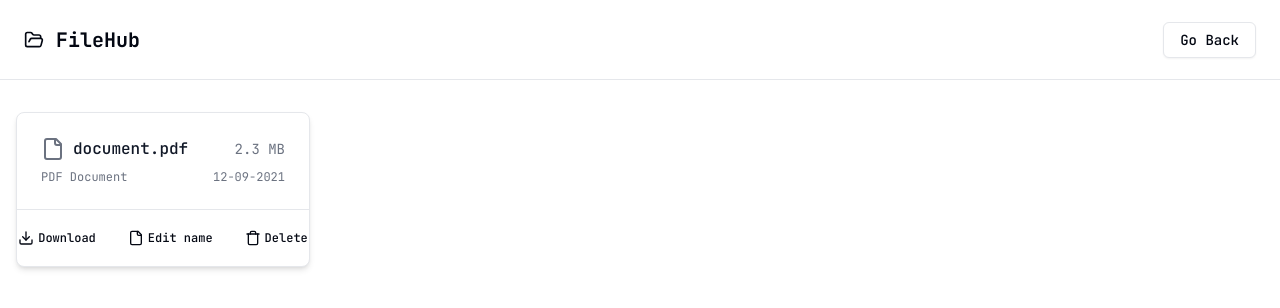
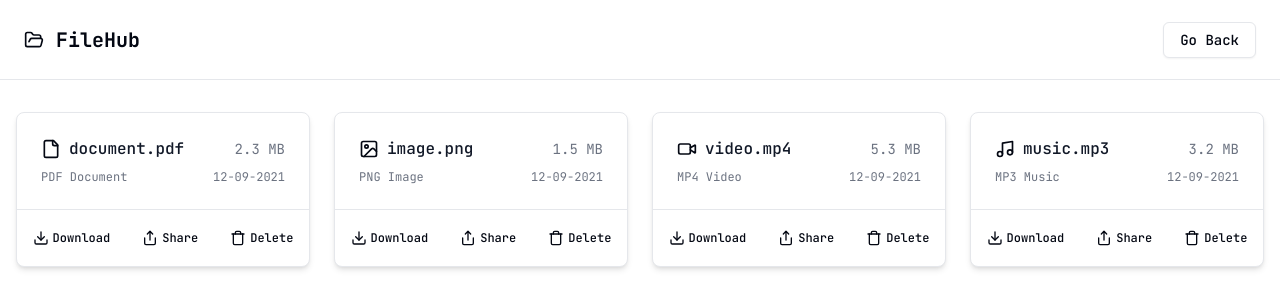
Before and after one commit to FavioMagallanes/File-Hub, a React (Vite) app: page /files in a window 1280 px wide. Shown: the top 308 px of the page. Built offline with nearby package versions, Linux system fonts and the light colour scheme.

Commit message:
change icons in cards

```diff
--- a/src/components/files/files-card/files-card.tsx
+++ b/src/components/files/files-card/files-card.tsx
@@ -1,57 +1,46 @@
 import { FC } from "react";
 import { Button } from "../../ui/button";
 import Icon from "../../icon/icon";
+import { FilesCardProps } from "../../../types/interfaces";
 
-export const FilesCard: FC = () => {
+export const FilesCard: FC<FilesCardProps> = ({
+  name,
+  size,
+  type,
+  date,
+  icon,
+}) => {
   return (
     <div className="bg-white dark:bg-gray-950 rounded-lg shadow-md overflow-hidden  hover:shadow-lg border">
       <div className="p-6">
         <div className="flex items-center justify-between mb-2">
           <div className="flex items-center">
-            <Icon
-              name="File"
-              className="w-6 h-6 mr-2 text-gray-500 dark:text-gray-400"
-            />
+            {icon}
             <p className="font-medium text-gray-900 dark:text-gray-50 hover:underline">
-              document.pdf
+              {name}
             </p>
           </div>
           <span className="text-sm text-gray-500 dark:text-gray-400">
-            2.3 MB
+            {size}
           </span>
         </div>
         <div className="flex justify-between items-center">
-          <p className="text-xs text-gray-500 dark:text-gray-400">
-            PDF Document
-          </p>
-          <p className="text-xs text-gray-500 dark:text-gray-400">12-09-2021</p>
+          <p className="text-xs text-gray-500 dark:text-gray-400">{type}</p>
+          <p className="text-xs text-gray-500 dark:text-gray-400">{date}</p>
         </div>
       </div>
       <div className="border-t border-gray-200 dark:border-gray-800 px-4 py-3 flex justify-center space-x-2">
-        <Button size="sm" variant="ghost" className="group hover:text-gray-600">
-          <Icon
-            name="Download"
-            className="w-4 h-4 mr-1 group-hover:text-green-500"
-          />
+        <Button size="sm" variant="ghost">
+          <Icon name="Download" className="w-4 h-4 mr-1" />
           Download
         </Button>
-        <Button size="sm" variant="ghost" className="group hover:text-gray-600">
-          <Icon
-            name="File"
-            className="w-4 h-4 mr-1 group-hover:text-blue-300"
-          />
-          Edit name
+        <Button size="sm" variant="ghost">
+          <Icon name="Share" className="w-4 h-4 mr-1" />
+          Share
         </Button>
-        <Button
-          color="red"
-          size="sm"
-          variant="ghost"
-          className="group hover:text-gray-600"
-        >
-          <Icon
-            name="Trash"
-            className="w-4 h-4 mr-1 group-hover:text-red-300"
-          />
+
+        <Button color="red" size="sm" variant="ghost">
+          <Icon name="Trash" className="w-4 h-4 mr-1" />
           Delete
         </Button>
       </div>
--- a/src/components/files/files-folder-card/files-folder-card.tsx
+++ b/src/components/files/files-folder-card/files-folder-card.tsx
@@ -5,12 +5,13 @@ import { FilesUploadForm } from "../files-upload-form/files-upload-form";
 import { Dialog, DialogContent, DialogTrigger } from "../../ui/dialog";
 import { Button } from "../../ui/button";
 
-import Icon from "../../icon/icon";
+import  Icon  from '../../icon/icon'
 
 export const FilesFolderCard: FC<FilesFolderCardProps> = ({
   name,
   filesCount,
   filesTypes,
+  icon,
 }) => {
   return (
     <div className="bg-white dark:bg-gray-950 rounded-lg shadow-md overflow-hidden">
@@ -18,10 +19,7 @@ export const FilesFolderCard: FC<FilesFolderCardProps> = ({
         <div className="p-4">
           <div className="flex items-center justify-between mb-2">
             <div className="flex items-center">
-              <Icon
-                name="Folder"
-                className="w-6 h-6 mr-2 text-gray-500 dark:text-gray-400"
-              />
+              {icon}
               <p className="font-medium text-gray-900 dark:text-gray-50 hover:underline">
                 {name}
               </p>
@@ -43,8 +41,8 @@ export const FilesFolderCard: FC<FilesFolderCardProps> = ({
               size="sm"
               variant="outline"
             >
-              <Icon name="FilePlus2" className="w-4 h-4 mr-1" />
-              Upload File{" "}
+              <Icon name="Upload" className="w-4 h-4 mr-2" />
+              Upload File
             </Button>
           </DialogTrigger>
           <DialogContent className="sm:max-w-[425px]">
@@ -52,7 +50,7 @@ export const FilesFolderCard: FC<FilesFolderCardProps> = ({
           </DialogContent>
         </Dialog>
         <Button className="ml-auto" size="sm" variant="outline">
-          <Icon name="Trash" className="w-4 h-4 mr-1" />
+          <Icon name="Trash" className="w-4 h-4 mr-2" />
           Delete
         </Button>
       </div>
--- a/src/components/files/files-folder-list/files-folder-list.tsx
+++ b/src/components/files/files-folder-list/files-folder-list.tsx
@@ -1,9 +1,10 @@
 import { FC } from "react";
 import { Button } from "../../ui/button";
 import { FilesFolderCard } from "../files-folder-card/files-folder-card";
+import { Dialog, DialogTrigger, DialogContent } from "../../ui/dialog";
+import { FilesCreateFolderForm } from "../files-create-folder-form/files-create-folder-form";
+
 import Icon from "../../icon/icon";
-import { Dialog,DialogTrigger,DialogContent } from '../../ui/dialog'
-import { FilesCreateFolderForm } from "../files-create-folder-form/files-create-folder-form";
 
 export const FilesFolderList: FC = () => {
   const FOLDERS = [
@@ -11,26 +12,31 @@ export const FilesFolderList: FC = () => {
       name: "Documents",
       filesCount: 20,
       filesTypes: "PDF, DOCX, PPTX",
+      icon: <Icon name="File" className="w-5 h-5 mr-2" />,
     },
     {
       name: "Images",
       filesCount: 30,
       filesTypes: "JPG, PNG, SVG",
+      icon: <Icon name="Image" className="w-5 h-5 mr-2" />,
     },
     {
       name: "Videos",
       filesCount: 15,
       filesTypes: "MP4, AVI, MKV",
+      icon: <Icon name="Video" className="w-5 h-5 mr-2" />,
     },
     {
       name: "Music",
       filesCount: 10,
       filesTypes: "MP3, WAV, FLAC",
+      icon: <Icon name="Music" className="w-5 h-5 mr-2" />,
     },
     {
       name: "Others",
       filesCount: 5,
       filesTypes: "ZIP, RAR, PSD",
+      icon: <Icon name="File" className="w-5 h-5 mr-2" />,
     },
   ];
 
@@ -41,7 +47,7 @@ export const FilesFolderList: FC = () => {
         <div className="flex items-center space-x-2">
           <Dialog>
             <DialogTrigger asChild>
-              <Button >
+              <Button>
                 <Icon name="FolderPlus" className="w-4 h-4 mr-2" />
                 New Folder
               </Button>
@@ -59,6 +65,7 @@ export const FilesFolderList: FC = () => {
             name={folder.name}
             filesCount={folder.filesCount}
             filesTypes={folder.filesTypes}
+            icon={folder.icon}
           />
         ))}
       </div>
--- a/src/components/files/files-list/files-list.tsx
+++ b/src/components/files/files-list/files-list.tsx
@@ -1,11 +1,53 @@
 import { FC } from "react";
 import { FilesCard } from "../files-card/files-card";
 
+import  Icon  from "../../icon/icon";
+
 export const FilesList: FC = () => {
+  const FILES = [
+    {
+      name: "document.pdf",
+      size: "2.3 MB",
+      type: "PDF Document",
+      date: "12-09-2021",
+      icon: <Icon name="File" className="w-5 h-5 mr-2" />,
+    },
+    {
+      name: "image.png",
+      size: "1.5 MB",
+      type: "PNG Image",
+      date: "12-09-2021",
+      icon: <Icon name="Image" className="w-5 h-5 mr-2" />,
+    },
+    {
+      name: "video.mp4",
+      size: "5.3 MB",
+      type: "MP4 Video",
+      date: "12-09-2021",
+      icon: <Icon name="Video" className="w-5 h-5 mr-2" />,
+    },
+    {
+      name: "music.mp3",
+      size: "3.2 MB",
+      type: "MP3 Music",
+      date: "12-09-2021",
+      icon: <Icon name="Music" className="w-5 h-5 mr-2" />,
+    },
+  ];
+
   return (
     <div className="container mx-auto px-4 py-8">
       <div className="grid grid-cols-1 sm:grid-cols-2 md:grid-cols-3 lg:grid-cols-4 gap-6">
-        <FilesCard />
+        {FILES.map((file, index) => (
+          <FilesCard
+            key={index}
+            name={file.name}
+            size={file.size}
+            type={file.type}
+            date={file.date}
+            icon={file.icon}
+          />
+        ))}
       </div>
     </div>
   );
```
Also changed, not shown: src/types/interfaces.ts (+11 -0 lines).
